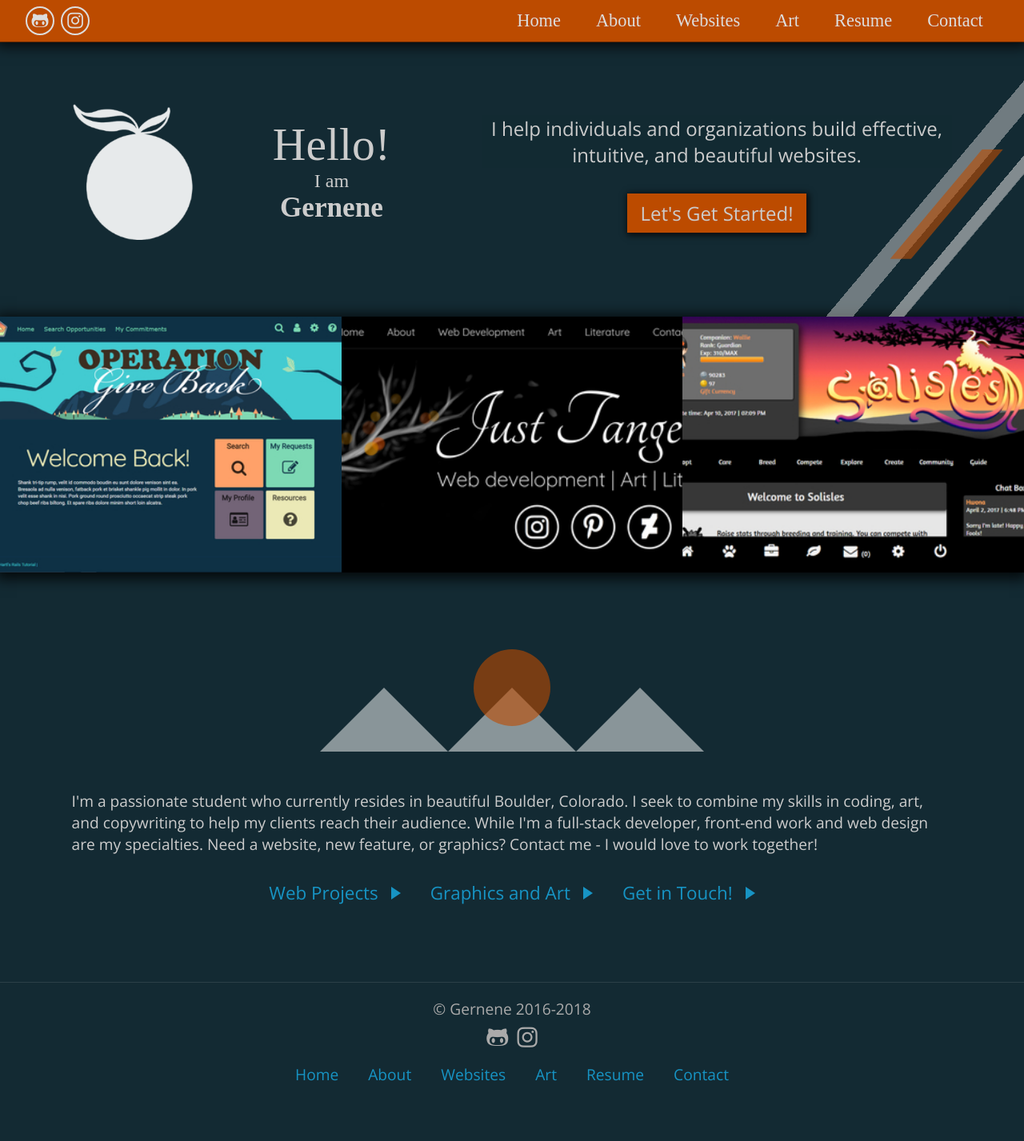
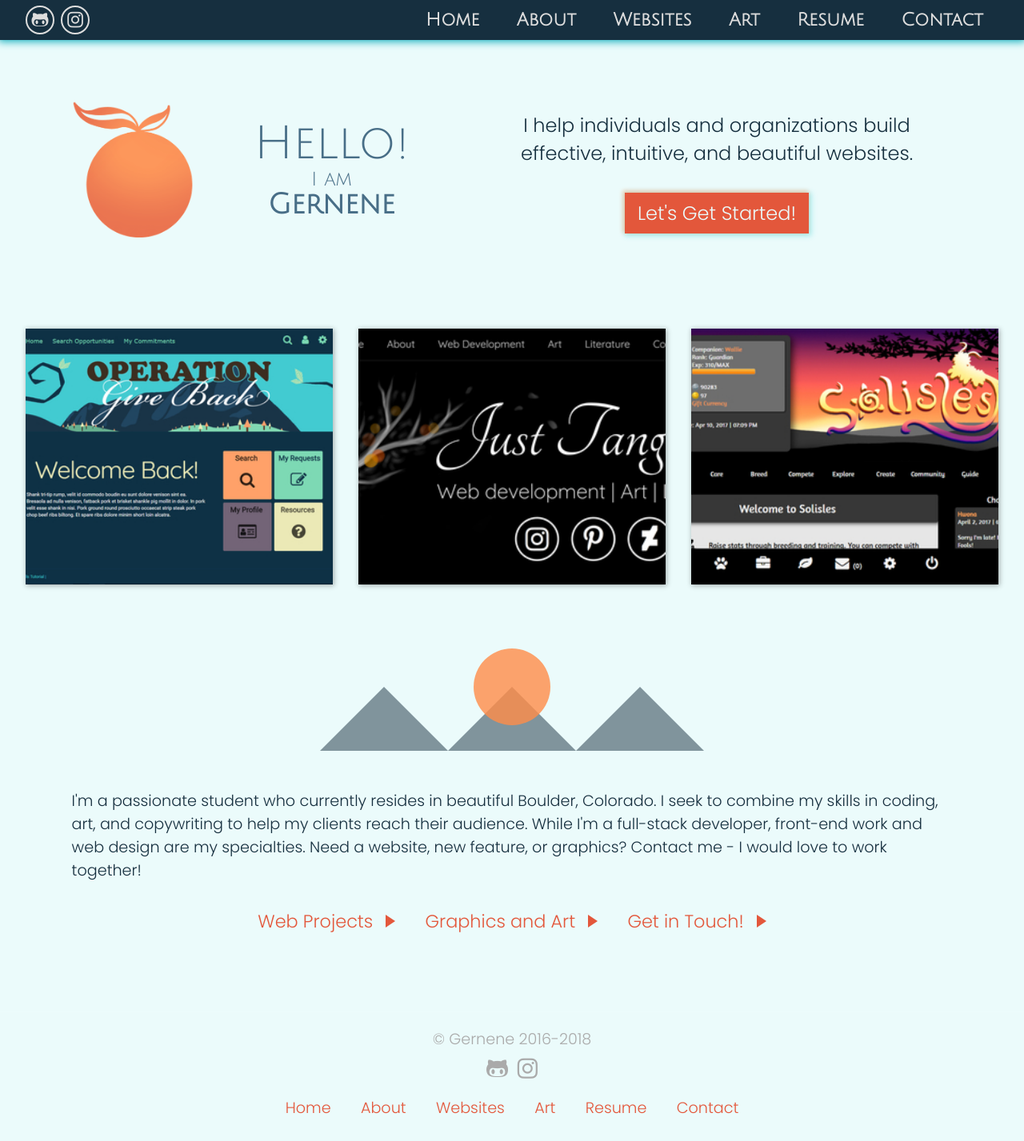
Before and after one commit to Gernene/Gernene, a Jekyll site: the page built from index.html, in a window 1280 px wide. Shown: the whole page at 80% size. Built offline with Jekyll 4.4.1, drawn with Linux system fonts in a browser that asks for light colours; nearby versions of some CDN libraries; some web fonts are replaced; before the commit the page ends 1384 px from its top, so only the background shows below that.

Commit message:
Try new colors

```diff
--- a/_layouts/default.html
+++ b/_layouts/default.html
@@ -26,7 +26,7 @@
   <meta name="msapplication-square150x150logo" content="{{ site.url }}/mstile-150x150.png" />
   <meta name="msapplication-wide310x150logo" content="{{ site.url }}/mstile-310x150.png" />
   <meta name="msapplication-square310x310logo" content="{{ site.url }}/mstile-310x310.png" />
-  <link href="https://fonts.googleapis.com/css?family=Open+Sans:400,400i,700|Spectral+SC:700,800|Fredericka+the+Great" rel="stylesheet">
+  <link href="https://fonts.googleapis.com/css?family=Julius+Sans+One|Poppins:300,300i,700" rel="stylesheet">
   <link rel="stylesheet" type="text/css" href="{{ site.url }}/css/style.css">
   <script src="https://use.fontawesome.com/d9824fe07b.js"></script>
   <script src="https://ajax.googleapis.com/ajax/libs/jquery/3.2.1/jquery.min.js"></script>
--- a/css/style.css
+++ b/css/style.css
@@ -25,9 +25,9 @@ html {
 }
 
 body {
-  background: #132a33;
-  color: #ccc;
-  font-family: 'Open Sans', sans-serif;
+  background: #EBFBFB;
+  color: #162F3F;
+  font-family: 'Poppins', sans-serif;
   font-size: 1.2rem;
   height: 100%;
   margin: 0;
@@ -35,21 +35,21 @@ body {
 }
 
 a {
-  color: #1794c4;
+  color: #E3573B;
   text-decoration: none;
   transition: all ease .4s;
 }
 
-a:hover { color: #0c82af; }
+a:hover { color: #FF8D49; }
 
 h1, h2 {
-  font-family: "Spectral SC", cursive;
+  font-family: "Julius Sans One", cursive;
 }
 
 .btn {
-  background: #bc4b00;
-  box-shadow: .1rem .1rem .5rem .1rem rgba(0, 0, 0, .8);
-  color: #ccc;
+  background: #E3573B;
+  box-shadow: -.1rem -.1rem .3rem .1rem rgba(255, 141, 73, .4), .1rem .1rem .4rem .1rem rgba(56, 213, 217, .4);
+  color: #EBFBFB;
   display: inline-block;
   margin: 2rem 0 0 0;
   padding: .5rem 1rem;
@@ -57,17 +57,17 @@ h1, h2 {
 }
 
 .btn:hover {
-  background: #992d00;
-  color: rgba(255, 255, 255, .7);
+  background: #FF8D49;
+  color: #EBFBFB;
 }
 
 #nav {
-  background: #bc4b00;
-  border-bottom: 1px solid rgba(0, 0, 0, .5);
-  box-shadow: 0 0 1rem .3rem rgba(0, 0, 0, .8);
+  background: #162F3F;
+  box-shadow: 0 0 .6rem .1rem #10AEBD;
   display: flex;
-  font-family: 'Spectral SC', serif;
+  font-family: 'Julius Sans One', serif;
   font-size: 1.4rem;
+  font-weight: bold;
   padding: 0 2rem;
   position: relative;
   text-align: center;
@@ -99,7 +99,7 @@ h1, h2 {
 
 #nav li a:hover {
   color: rgba(255, 255, 255, .7);
-  background: #992d00;
+  background: #486E87;
 }
 
 #nav-sm {
@@ -123,7 +123,7 @@ h1, h2 {
 
 #nav-sm a:hover .fa {
   color: rgba(255, 255, 255, .7);
-  background: #992d00;
+  background: #486E87;
   border: 2px solid rgba(255, 255, 255, .7);
 }
 
@@ -198,6 +198,7 @@ h1, h2 {
 #intro {
   display: flex;
   padding: 4% 7% 7% 7%;
+  position: relative;
 }
 
 #intro-right,
@@ -220,19 +221,20 @@ h1, h2 {
 #intro-right { flex-direction: column; }
 
 #intro-right div {
-  background: rgba(19, 42, 51, .5);
-  animation: .5s ease-out 1s 1 slideDown forwards;
+  background: rgba(235, 251, 251, .5);
+  animation: .5s ease-out 1.5s 1 slideDown forwards;
   transform: translateY(-10rem);
 }
 
 #intro-right a {
-  animation: 2s ease-out 2s 1 fadeIn forwards;
+  animation: 2s ease-out 2.5s 1 fadeIn forwards;
   opacity: 0;
 }
 
 #intro-hello {
+  color: #486E87;
   flex-direction: column;
-  font-family: 'Spectral SC', cursive;
+  font-family: 'Julius Sans One', sans-serif;
   overflow: hidden;
 }
 
@@ -255,41 +257,40 @@ h1, h2 {
 #index-angies { background: #bc4b00; }
 #index-art { background: #004b68; }
 
-#index-stripe1 {
-	width: 100%;
-	height: 2vw;
-	transform: rotate(-50deg) skew(40deg);
-	background: #ccc;
+#index-bubble1 {
+  border-radius: 50%;
+	width: 9rem;
+	height: 9rem;
+	background: #38D5D9;
   position: absolute;
-  left: 52vw;
-  opacity: .5;
-  transform: translate(100%, 100%);
-  animation: 1s ease-out 0s 1 slideStripe forwards;
+  left: 90%;
+  opacity: 0;
+  top: 10%;
+  animation: 3s ease-out 1s 1 popBubble forwards;
 }
 
-#index-stripe2 {
-	width: 100%;
-	height: 1.2vw;
-	transform: rotate(-50deg) skew(40deg);
-	background: #ccc;
+#index-bubble2 {
+  border-radius: 50%;
+	width: 6rem;
+	height: 6rem;
+	background: #38D5D9;
+  opacity: 0;
   position: absolute;
-  left: 58vw;
-  opacity: .6;
-  transform: translate(100%, 100%);
-  animation: 1.2s ease-out 0s 1 slideStripe forwards;
+  left: 30%;
+  top: 80%;
+  animation: 1.5s ease-out .2s 1 popBubble forwards;
 }
 
-#index-stripe3 {
-	width: 14%;
-  margin: 0 43%;
-	height: 1.6vw;
-	background: #bc4b00;
+#index-bubble3 {
+  border-radius: 50%;
+	width: 4rem;
+	height: 4rem;
+	background: #38D5D9;
   position: absolute;
-  top: 15vw;
-  left: 42.5vw;
-  opacity: .6;
-  transform: translate(200%, 100%);
-  animation: .5s ease-out 0s 1 slideStripe forwards;
+  left: 0%;
+  top: 5%;
+  opacity: 0;
+  animation: 1s ease-out 0s 1 popBubble forwards;
 }
 
 #index-mountains {
@@ -306,14 +307,14 @@ h1, h2 {
 	height: 0;
 	border-left: 5rem solid transparent;
 	border-right: 5rem solid transparent;
-	border-bottom: 5rem solid rgba(255, 255, 255, .5);
+	border-bottom: 5rem solid rgba(22, 47, 63, .5);
 }
 
 #index-mountains div:last-child {
   position: absolute;
   top: 0;
   padding: 3rem;
-  background: #bc4b00;
+  background: #FF8D49;
   border: none;
   border-radius: 50%;
   width: auto;
@@ -324,7 +325,7 @@ h1, h2 {
 }
 
 #index-mountains div:last-child.in-view {
-  opacity: .6;
+  opacity: .8;
   transform: translate3d(0, 0, 0);
 }
 
@@ -344,12 +345,12 @@ h1, h2 {
 #index-links a div {
   border-top: .5rem solid transparent;
 	border-bottom: .5rem solid transparent;
-	border-left: .8rem solid #1794c4;
+	border-left: .8rem solid #E3573B;
   margin: 0 0 0 1rem;
   transition: all ease .4s;
 }
 
-#index-links a:hover div { border-left: .8rem solid #0c82af; }
+#index-links a:hover div { border-left: .8rem solid #FF8D49; }
 
 #resume,
 #about { padding: 2% 7%; }
@@ -398,7 +399,7 @@ h1, h2 {
   padding: 3% 5%;
 }
 
-#about-definitions div:first-child { border-right: 1px solid #ccc; }
+#about-definitions div:first-child { border-right: 1px solid #EBFBFB; }
 
 #web { padding: 0 7% 2% 7%; }
 
@@ -447,7 +448,7 @@ h1, h2 {
   border: none;
   box-shadow: .1rem .1rem .5rem .1rem rgba(0, 0, 0, .8);
   flex: 1, 0;
-  font-family: 'Open Sans', sans-serif;
+  font-family: 'Poppins', sans-serif;
   font-size: 1.2rem;
   margin: 0 0 1rem 0;
   padding: .5rem;
@@ -576,9 +577,7 @@ h1, h2 {
 }
 
 .gallery-x {
-  background: #ddd;
-  box-shadow: 0 .2rem 1rem .3rem rgba(0, 0, 0, .8);
-  margin: 0 0 2rem 0;
+  padding: 0 2rem;
 }
 
 .gallery-row {
@@ -588,12 +587,18 @@ h1, h2 {
 .gallery-item {
   background-position: center;
   background-size: cover;
+  box-shadow: .1rem .1rem .4rem .05rem rgba(0, 0, 0, .3);
   display: flex;
   flex: 1;
   height: 20rem;
   overflow: hidden;
+  margin: 1rem;
   position: relative;
 }
+
+.gallery-item:first-child { margin-left: 0; }
+
+.gallery-item:last-child { margin-right: 0; }
 
 .gallery-item-slide {
   background: rgba(255, 255, 255, .9);
@@ -639,12 +644,13 @@ h1, h2 {
   }
 }
 
-@keyframes slideStripe {
-  0% {
-    transform: translate(100%, 100%) rotate(-50deg) skew(40deg);
+@keyframes popBubble {
+  10% {
+  opacity: .5;
   }
   100% {
-    transform: translate(0, 0) rotate(-50deg) skew(40deg);
+    opacity: 0;
+    transform: scale(1.5, 1.5);
   }
 }
 
--- a/index.html
+++ b/index.html
@@ -3,14 +3,14 @@ layout: default
 permalink: //
 ---
 
-<div id="index-stripe1"></div>
-<div id="index-stripe2"></div>
-<div id="index-stripe3"></div>
 
 <div id="intro">
+  <div id="index-bubble1"></div>
+  <div id="index-bubble2"></div>
+  <div id="index-bubble3"></div>
   <div id="intro-left">
     <div id="intro-greet">
-      <img id="intro-logo" src="{{ site.url }}/img/TangerineLogo.svg" alt="Gernene's Tangerine Logo">
+      <img id="intro-logo" src="{{ site.url }}/img/TangerineLogo.png" alt="Gernene's Tangerine Logo">
       <div id="intro-hello">
         <div id="intro-hi">Hello!</div>
         <div id="intro-am">I am</div>
```
Also changed, not shown: img/TangerineLogo.png, img/TangerineLogoOrange.png (added).
